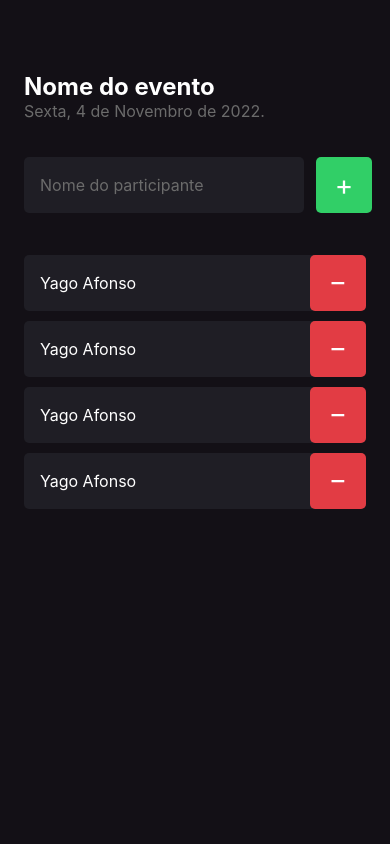
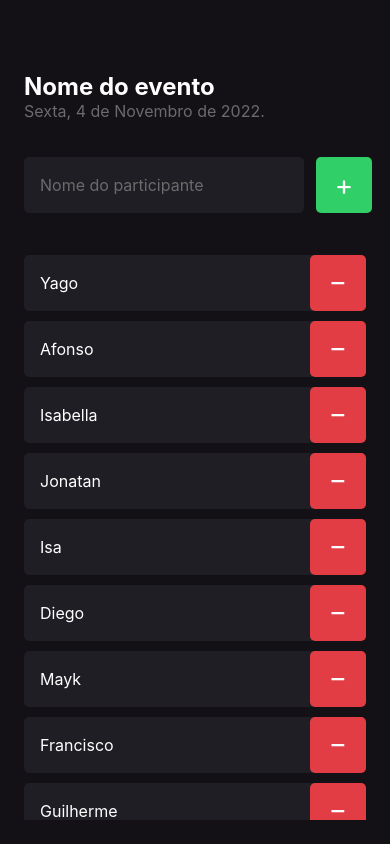
Before and after one commit to yagoafonso/iamhere, a React Native app: screen / in a window 390 px wide. Built offline with nearby package versions, Linux system fonts and the light colour scheme.

Commit message:
add functions

```diff
--- a/App.tsx
+++ b/App.tsx
@@ -1,7 +1,17 @@
+import { StatusBar } from 'react-native';
 import { Home } from './src/screens/Home';
+
 
 export default function App() {
   return (
-    <Home />
+    <>
+      <StatusBar
+        barStyle="light-content"
+        backgroundColor="transparent"
+        translucent
+      />
+      <Home />
+    </>
+
   );
 }
--- a/src/components/Participant/index.tsx
+++ b/src/components/Participant/index.tsx
@@ -1,14 +1,20 @@
 import { View, Text, TouchableOpacity } from 'react-native';
-import { styles } from './styles'
 
-export function Participant(){
+import { styles } from './styles';
+
+type Props = {
+  name: string;
+  onRemove: () => void;
+}
+
+export function Participant({ name, onRemove }: Props){
   return(
     <View style={styles.container}>
       <Text style={styles.name}>
-        Yago Afonso
+        {name}
       </Text>
 
-      <TouchableOpacity style={styles.button}>
+      <TouchableOpacity style={styles.button} onPress={onRemove}>
           <Text style={styles.buttonText}>
             _
           </Text>
--- a/src/screens/Home/index.tsx
+++ b/src/screens/Home/index.tsx
@@ -1,16 +1,31 @@
 import React from 'react';
-import { Text, View, TextInput, TouchableOpacity } from 'react-native';
+import { Text, View, TextInput, TouchableOpacity, FlatList, Alert } from 'react-native';
 
 import { Participant } from '../../components/Participant';
 
 import { styles } from './styles';
 
 export function Home() {
+  const participants = ['Yago', 'Afonso', 'Isabella', 'Jonatan', 'Isa', 'Diego', 'Mayk', 'Francisco', 'Guilherme', 'Ana', 'Caroline'];
 
   function handleParticipantAdd(){
-    console.log("Você clicou no botão de Adicionar!");
+    if(participants.includes("Yago")){
+      return Alert.alert("Participante existe","Já existe um participante na lista com esse nome.")
+
+    }
   }
-
+   function handleParticipantRemove(name: string){
+    Alert.alert("Remover",`Remover o participante ${name} ?`,[
+      {
+        text: 'Sim',
+        onPress: () => Alert.alert("Deletado!")
+      },
+      {
+        text: 'Não',
+        style: 'cancel'
+      }
+    ])
+   }
   return (
     <View style={styles.container}>
       <Text style={styles.eventName}>
@@ -32,11 +47,25 @@
           </Text>
         </TouchableOpacity>
       </View>
+      <FlatList
+        keyExtractor={item => item}
+        data={participants}
+        renderItem={({ item })=> (
+          <Participant
+          key={item}
+          name={item}
+          onRemove={() => handleParticipantRemove(item)}
+        />
+        )}
+        showsVerticalScrollIndicator={false}
+          ListEmptyComponent={() => (
+            <Text style={styles.listEmptyText}>
+              Ninguém chegou no evento ainda ? Adicione participantes a sua lista de presença.
+            </Text>
+        )}
+      />
 
-      <Participant />
-      <Participant />
-      <Participant />
-      <Participant />
+
     </View>
   );
 }
--- a/src/screens/Home/styles.ts
+++ b/src/screens/Home/styles.ts
@@ -43,5 +43,10 @@
     flexDirection: 'row',
     marginTop: 36,
     marginBottom: 42,
+  },
+  listEmptyText: {
+    color: '#FFF',
+    fontSize: 14,
+    textAlign: 'center',
   }
 });
```
